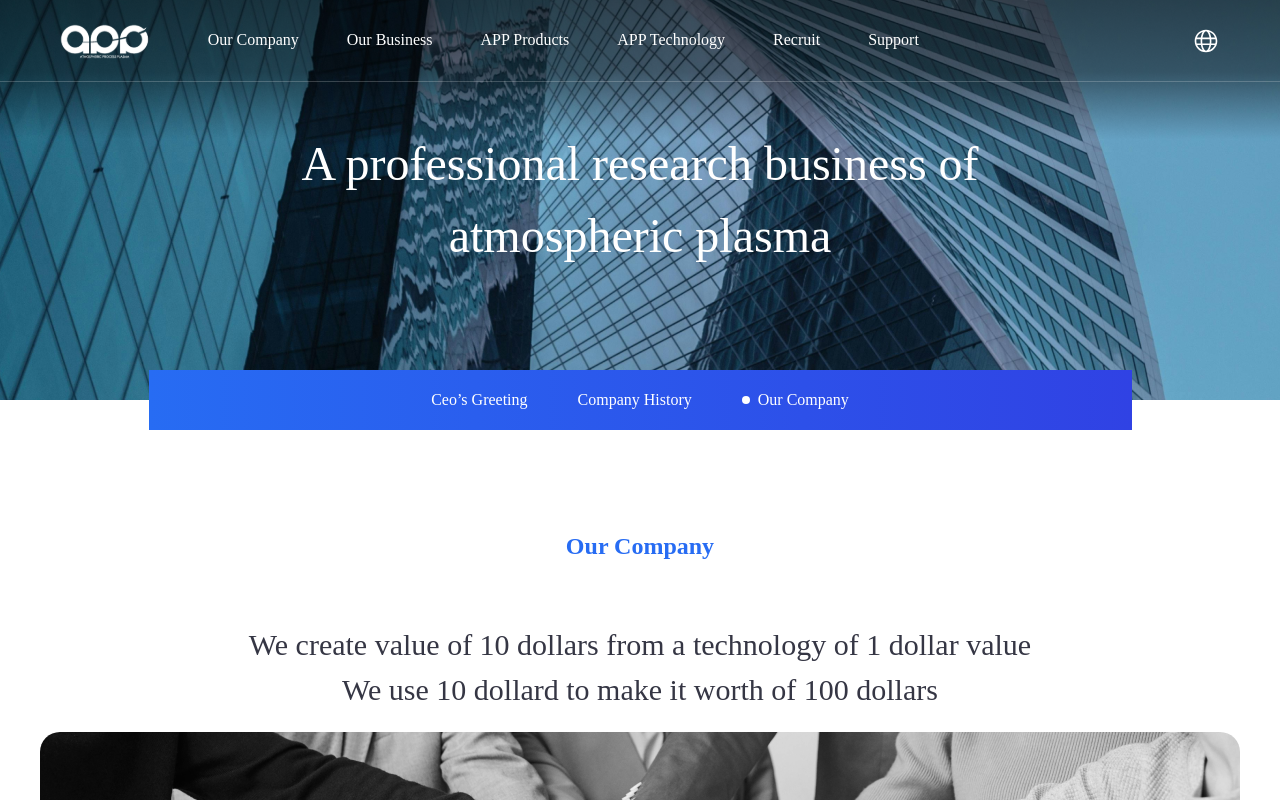
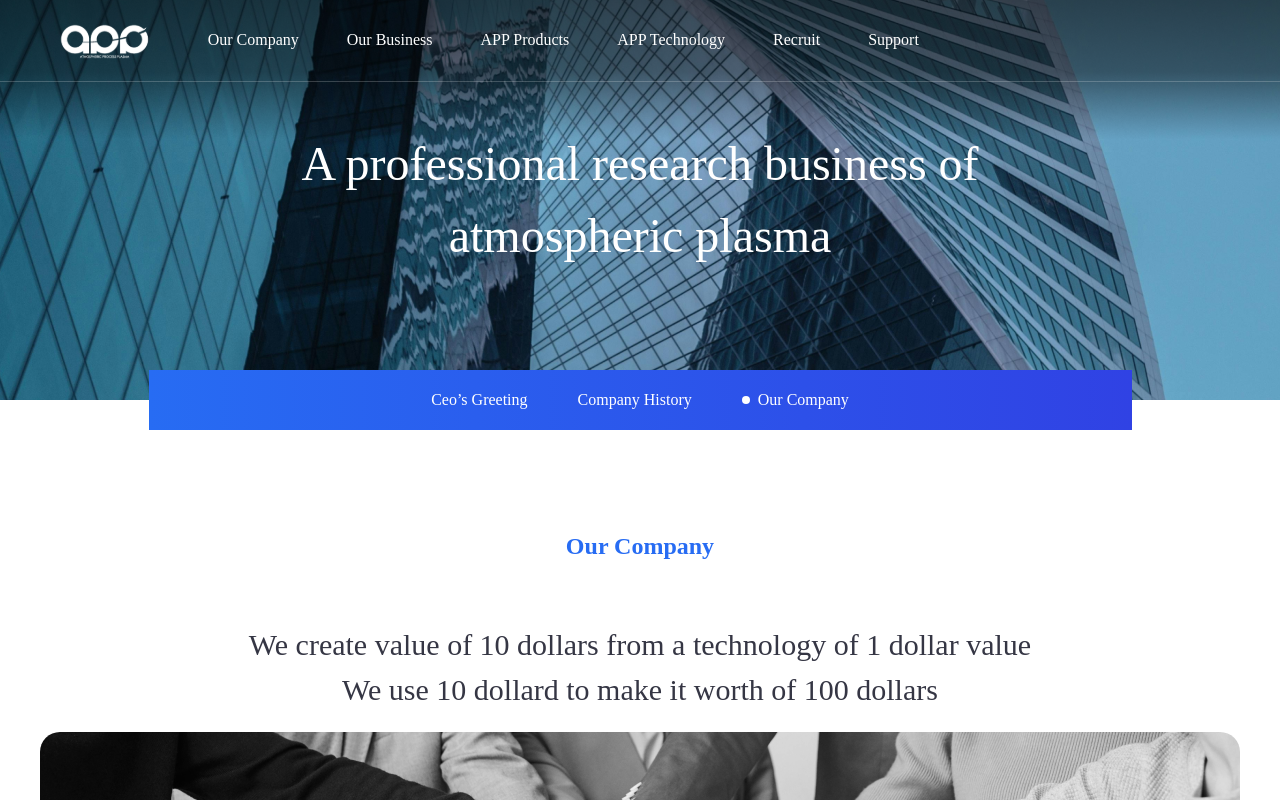
Before and after one commit to faityn/AppFront, a Next.js app: page /about in a window 1280 px wide. Shown: the top 800 px of the page. Built offline with nearby package versions, Linux system fonts and the light colour scheme; a web font is replaced by a local one.

Commit message:
lang hide

```diff
--- a/components/Includes/HeaderMenu.tsx
+++ b/components/Includes/HeaderMenu.tsx
@@ -64,9 +64,7 @@ const HeaderMenu = ({ color, type }: props) => {
                   <div
                     key={index}
                     className={`dropdown inline-block   h-full font-[400] ${
-                                            color === "white"
-                                                ? "text-white"
-                                                : "text-black"
+                      color === "white" ? "text-white" : "text-black"
                     } border-b border-transparent hover:border-b hover:border-white `}
                   >
                     <div className=" flex h-full items-center ">
@@ -76,10 +74,7 @@ const HeaderMenu = ({ color, type }: props) => {
                       <ul className=" flex gap-10 rounded-3xl items-center h-full">
                         {item?.sub?.map((sub, i) => {
                           return (
-                                                        <li
-                                                            key={i}
-                                                            className=""
-                                                        >
+                            <li key={i} className="">
                               <Link
                                 className="  text-greyText border-b border-transparent hover:border-white py-2  block whitespace-no-wrap"
                                 href={sub?.link}
@@ -97,8 +92,8 @@ const HeaderMenu = ({ color, type }: props) => {
             </div>
           </div>
 
-                    <div className=" ml-12 max-xl:ml-8 h-full ">
-                        <div className="flex h-full">
+          <div className=" ml-12 max-xl:ml-8 h-full hidden">
+            <div className="flex h-full ">
               <button
                 type="button"
                 className="relative  flex max-w-xs items-center rounded-full  text-sm "
@@ -139,7 +134,7 @@ const HeaderMenu = ({ color, type }: props) => {
         </div>
       </div>
       <div className="-mr-2 flex gap-7 items-center md:hidden  h-[82px]">
-                <div className=" h-full ">
+        <div className=" h-full hidden">
           <div className="flex items-center h-full">
             <button
               type="button"
```
Also changed, not shown: components/Includes/MobileMenu.tsx (indentation only). Lines whose indentation alone changed are shown as unchanged.
